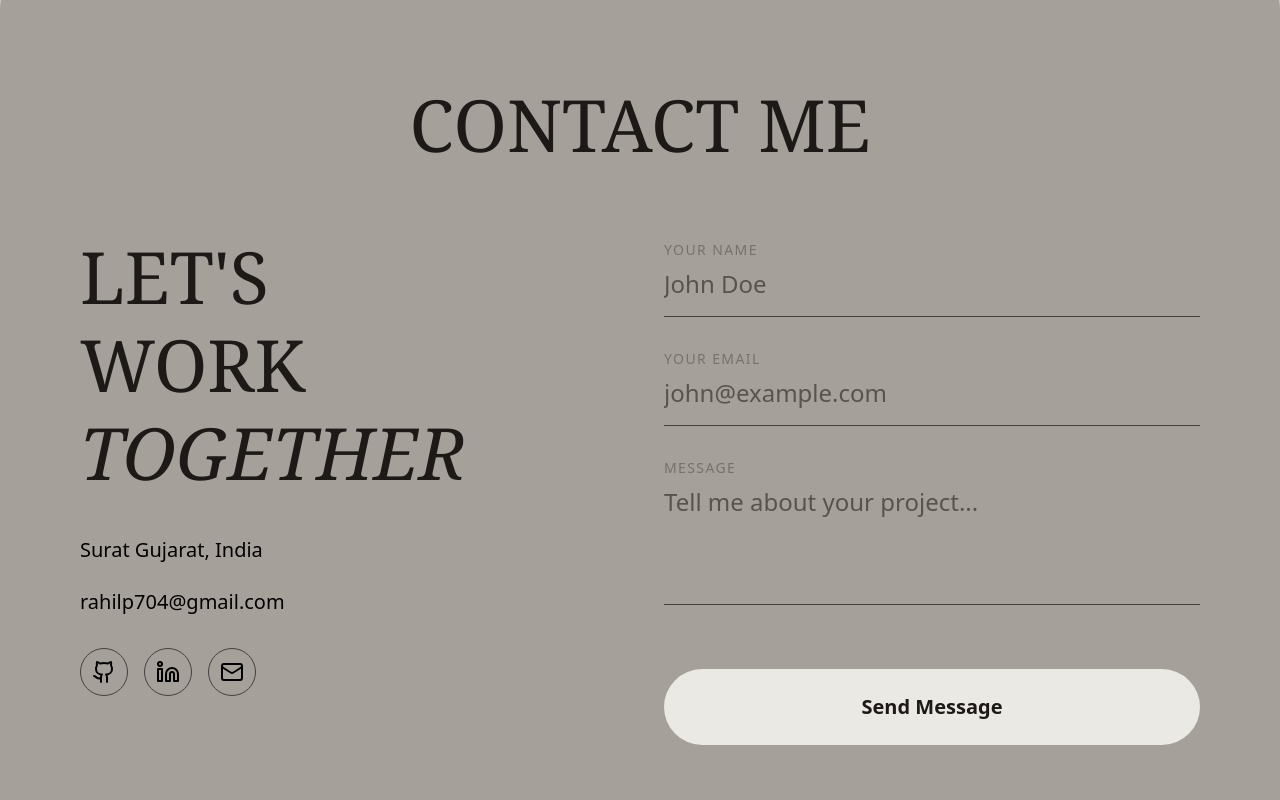
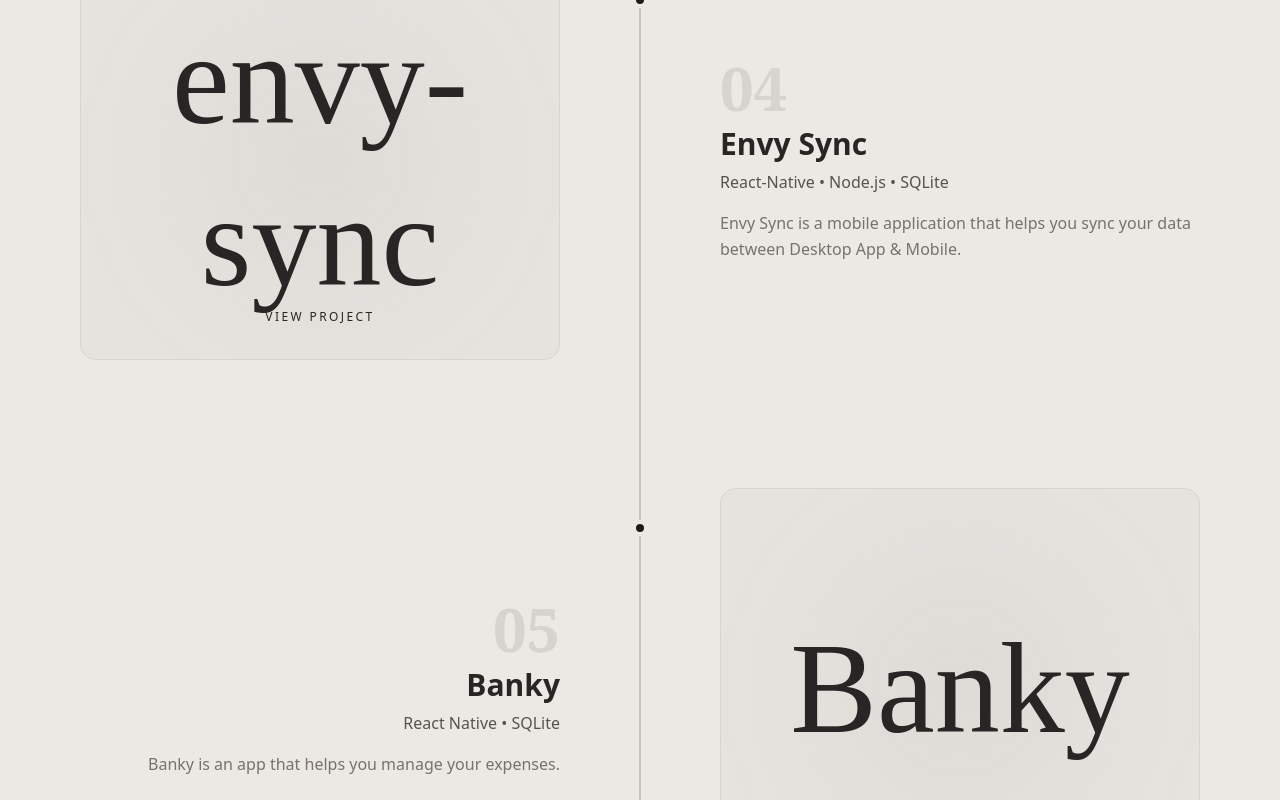
Before and after one commit to rahilp010/PortFolio, a React (Vite) app: page / in a window 1280 px wide. Shown: the part 3540-4340 px from the top of the page. Built offline with nearby package versions, Linux system fonts and the light colour scheme; a web font is replaced by a local one.

Commit message:
Added new projects

```diff
--- a/src/Components/Profile.jsx
+++ b/src/Components/Profile.jsx
@@ -428,7 +428,7 @@ const ProjectCard = ({ project, index }) => {
             </span>
             <h3 className="text-3xl font-bold mb-2">{project.title}</h3>
             <p className="text-stone-600 mb-4">{project.tech}</p>
-            <p className="text-stone-500 leading-relaxed max-w-sm ml-auto mr-auto md:mx-0">
+            <p className="text-stone-500 leading-relaxed  ml-auto mr-auto md:mx-0">
                {project.desc}
             </p>
          </div>
@@ -523,6 +523,27 @@ const projects = [
       name: 'electron',
       link: 'https://github.com/rahilp010/electron',
    },
+   {
+      title: 'Envy Sync',
+      tech: 'React-Native • Node.js • SQLite',
+      desc: 'Envy Sync is a mobile application that helps you sync your data between Desktop App & Mobile.',
+      name: 'envy-sync',
+      link: 'https://github.com/rahilp010/Envy-Sync',
+   },
+   {
+      title: 'Banky',
+      tech: 'React Native • SQLite ',
+      desc: 'Banky is an app that helps you manage your expenses.',
+      name: 'Banky',
+      link: 'https://github.com/rahilp010/Banky',
+   },
+   {
+      title: 'Klique',
+      tech: 'React.Js • AI • Tailwind',
+      desc: 'Klique is provided all tools you need in daily basis including AI Tools.',
+      name: 'Klique',
+      link: 'https://klique.netlify.app',
+   },
    //    {
    //       title: 'Travel App UI',
    //       tech: 'React Native • Framer',
```
